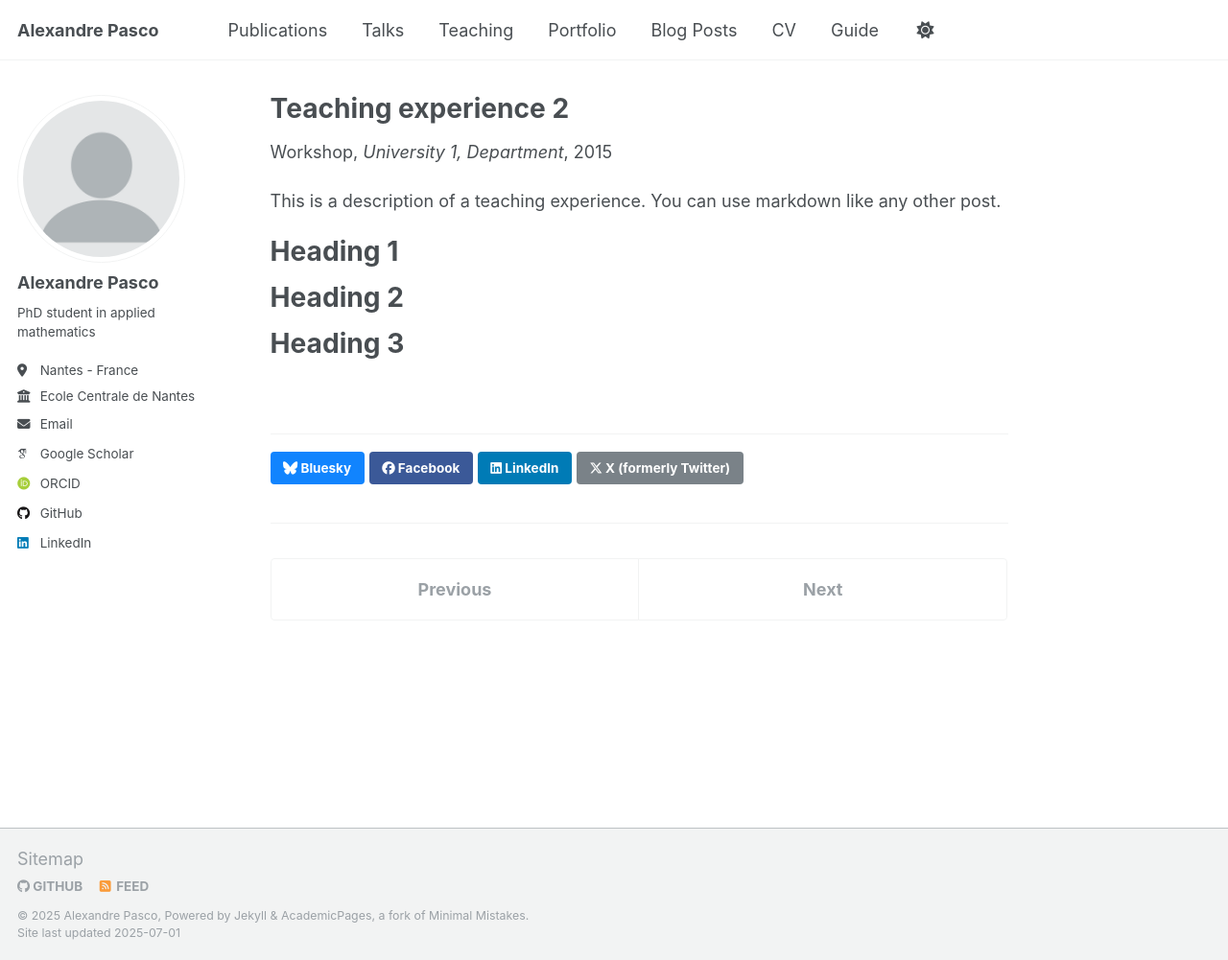
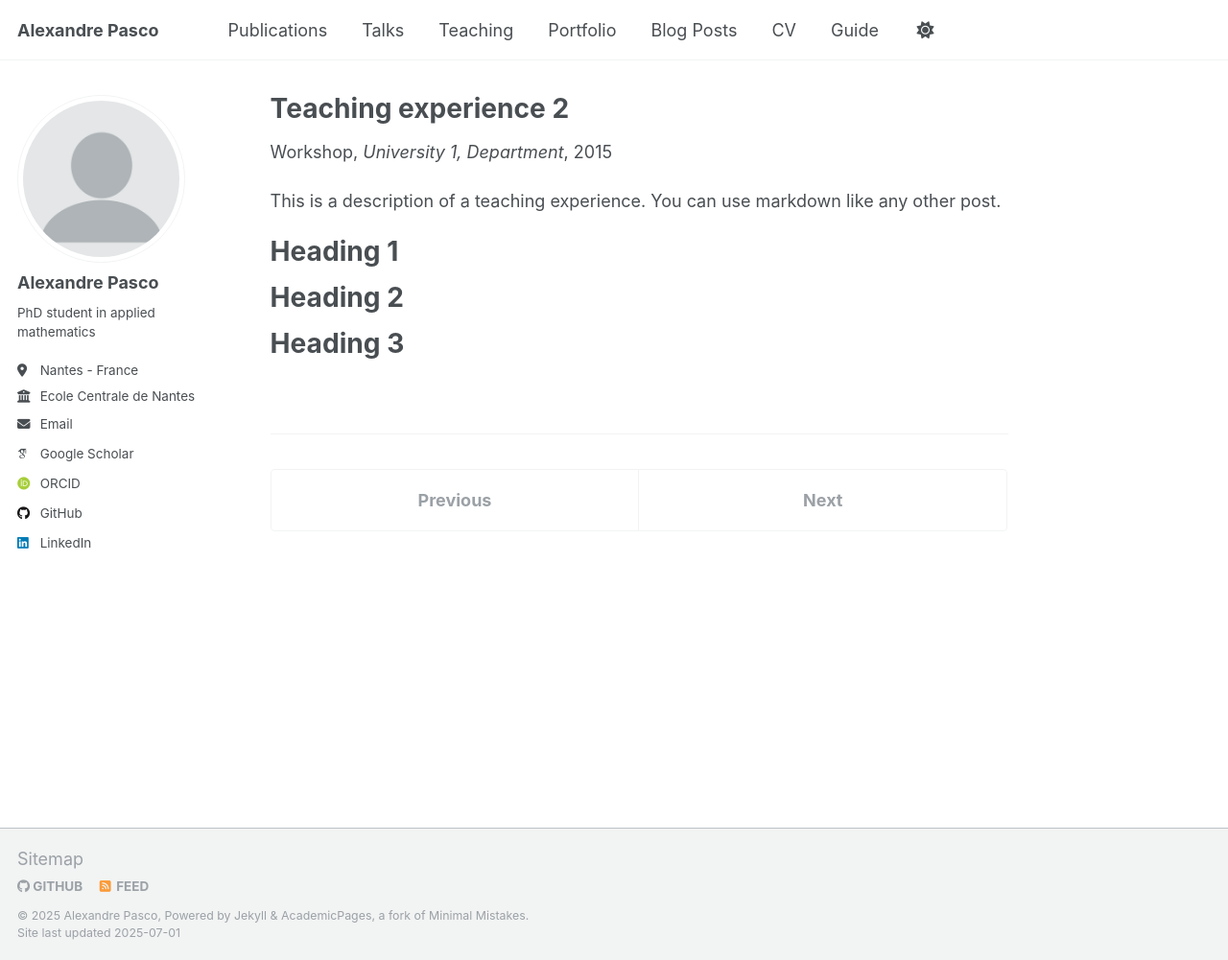
Before and after one commit to alexandre-pasco/alexandre-pasco.github.io, a Jekyll site: the page built from _teaching/2015-spring-teaching-2.md, in a window 1280 px wide and 1001 px high. Shown: the whole window at 96% size. Built offline with Jekyll 4.4.1, drawn with Linux system fonts in a browser that asks for light colours; some web fonts are replaced; part of the change alters nothing that is shown.

```diff
--- a/_config.yml
+++ b/_config.yml
@@ -84,6 +84,8 @@ publication_category:
     title: 'Journal Articles'
   conferences:
     title: 'Conference Papers'
+  preprints:
+    title: 'Preprints'
 
 # Site Settings
 teaser                   :  # filename of teaser fallback teaser image placed in /images/, .e.g. "500x300.png"
@@ -240,7 +242,7 @@ defaults:
       author_profile: true
       read_time: true
       comments: true
-      share: true
+      share: false
       related: true
   # _pages
   - scope:
@@ -256,7 +258,7 @@ defaults:
     values:
       layout: single
       author_profile: true
-      share: true
+      share: false
       comments: true
   # _publications
   - scope:
@@ -265,7 +267,7 @@ defaults:
     values:
       layout: single
       author_profile: true
-      share: true
+      share: false
       comments: true
   # _portfolio
   - scope:
@@ -274,7 +276,7 @@ defaults:
     values:
       layout: single
       author_profile: true
-      share: true
+      share: false
       comment: true
   # _talks
   - scope:
@@ -283,7 +285,7 @@ defaults:
     values:
       layout: talk
       author_profile: true
-      share: true
+      share: false
 
 
 # Sass/SCSS
```
